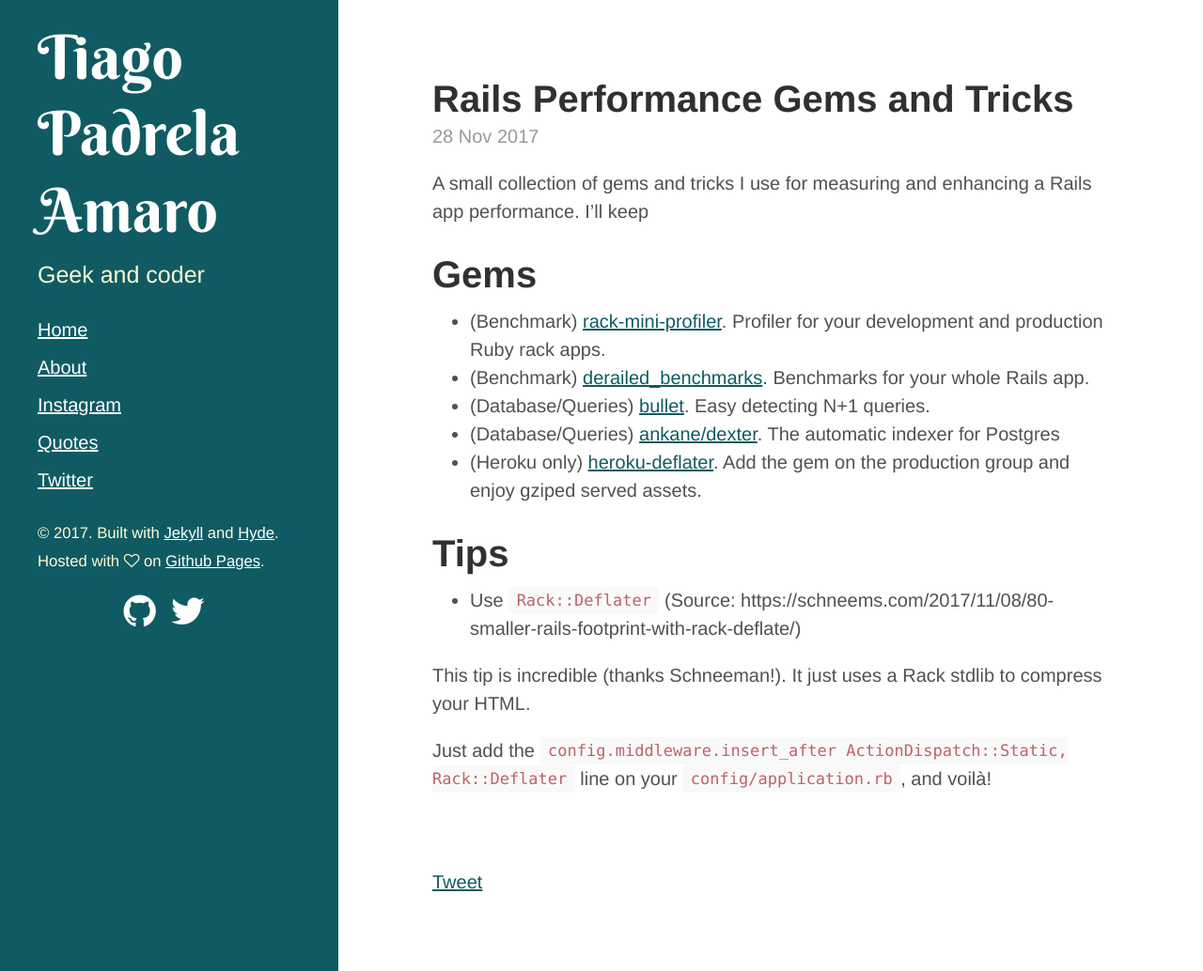
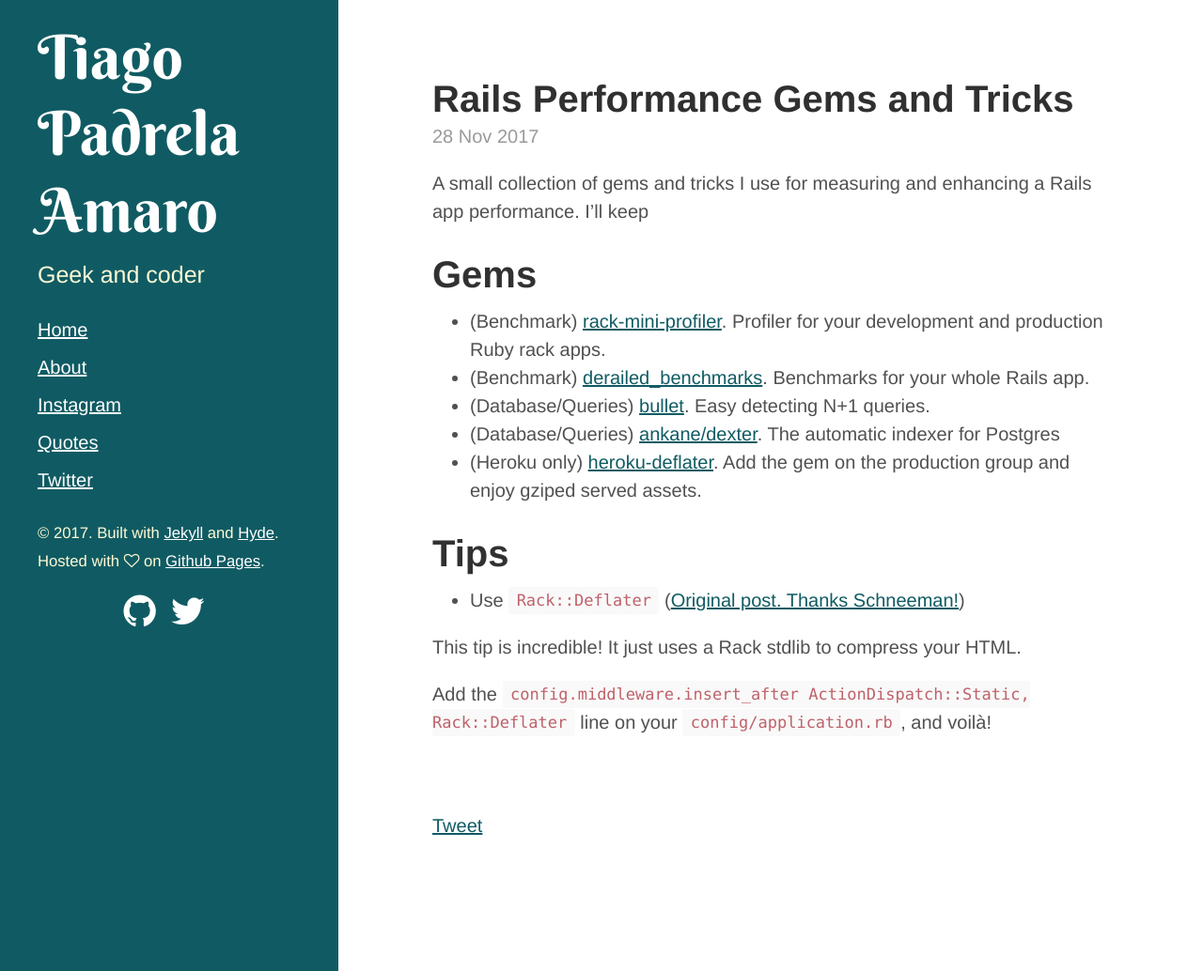
Before and after one commit to tiagoamaro/tiagoamaro.com.br_jekyll, a Jekyll site: the page built from _posts/2017-11-28-rails-and-performance-gems.md, in a window 1280 px wide and 1034 px high. Shown: the whole window at 94% size. Built offline with Jekyll 4.4.1, drawn with Linux system fonts in a browser that asks for light colours; nearby versions of some CDN libraries; comment, search, counter and statistics services are not loaded.

Commit message:
Update performance article URL to Schneeman blog

```diff
--- a/_posts/2017-11-28-rails-and-performance-gems.md
+++ b/_posts/2017-11-28-rails-and-performance-gems.md
@@ -15,8 +15,8 @@ A small collection of gems and tricks I use for measuring and enhancing a Rails
 
 # Tips
 
-- Use `Rack::Deflater` (Source: https://schneems.com/2017/11/08/80-smaller-rails-footprint-with-rack-deflate/)
+- Use `Rack::Deflater` ([Original post. Thanks Schneeman!](https://schneems.com/2017/11/08/80-smaller-rails-footprint-with-rack-deflate/))
 
-This tip is incredible (thanks Schneeman!). It just uses a Rack stdlib to compress your HTML.
+This tip is incredible! It just uses a Rack stdlib to compress your HTML.
 
-Just add the `config.middleware.insert_after ActionDispatch::Static, Rack::Deflater` line on your `config/application.rb`, and voilà!
+Add the `config.middleware.insert_after ActionDispatch::Static, Rack::Deflater` line on your `config/application.rb`, and voilà!
```
